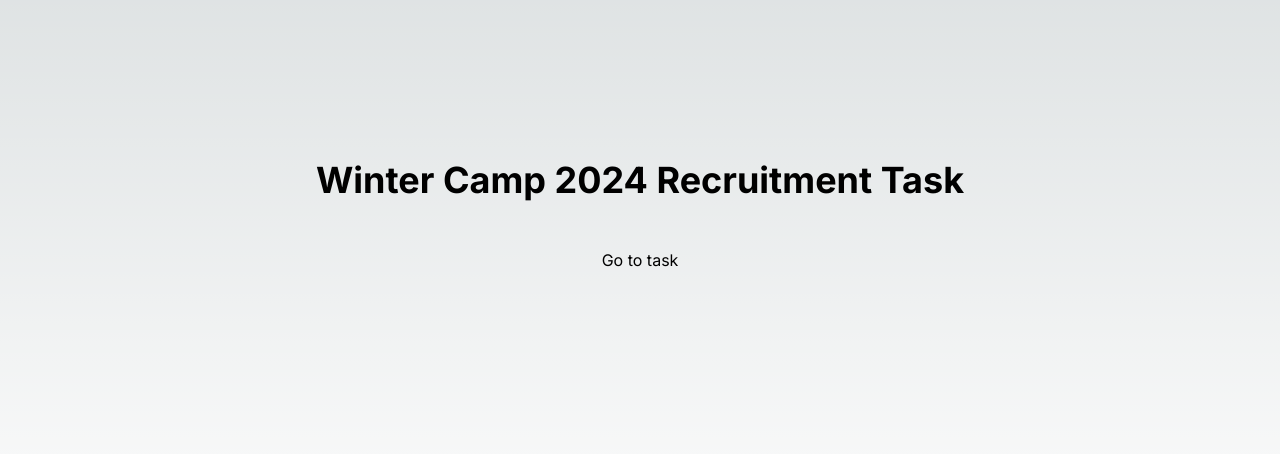
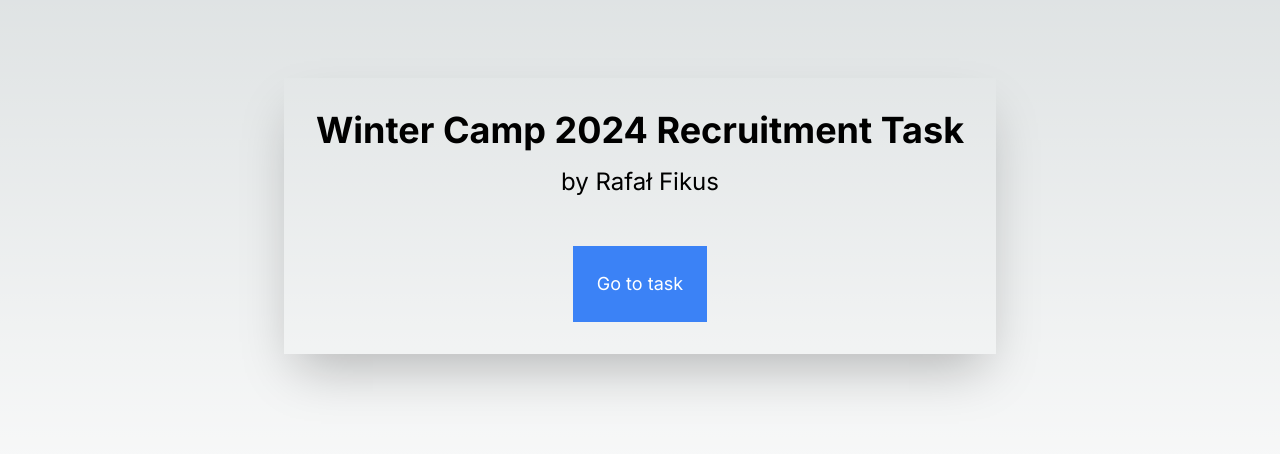
Before and after one commit to gorrion-io/winter-camp-2024, a Next.js app: page / in a window 1280 px wide. Shown: the part 184-638 px from the top of the page. Built offline with nearby package versions, Linux system fonts and the light colour scheme.

Commit message:
Modified homepage, created custom error page

```diff
--- a/package.json
+++ b/package.json
@@ -17,6 +17,7 @@
   },
   "devDependencies": {
     "@types/js-yaml": "^4.0.9",
+    "@types/next": "^9.0.0",
     "@types/node": "^20",
     "@types/react": "^18",
     "@types/react-dom": "^18",
--- /dev/null
+++ b/pages/404.tsx
@@ -0,0 +1,41 @@
+import Link from "next/link";
+import React from "react";
+
+const CustomErrorPage = () => {
+  return (
+    <div className="flex items-center justify-center w-full h-screen px-16 bg-gray-200 md:px-0">
+      <div className="flex flex-col items-center justify-center px-4 py-8 bg-white border border-gray-200 rounded-lg shadow-2xl md:px-8 lg:px-24">
+        <p className="text-6xl font-bold tracking-wider text-gray-300 md:text-7xl lg:text-9xl">
+          404
+        </p>
+        <p className="mt-4 text-2xl font-bold tracking-wider text-gray-500 md:text-3xl lg:text-5xl">
+          Oops!
+        </p>
+        <p className="pb-4 mt-4 text-center text-gray-500 border-b-2">
+          Something went wrong...
+        </p>
+        <Link
+          href="/"
+          className="flex items-center px-4 py-2 mt-6 space-x-2 text-gray-100 transition duration-150 bg-blue-500 rounded hover:bg-blue-600"
+          title="Return Home"
+        >
+          <svg
+            xmlns="http://www.w3.org/2000/svg"
+            className="w-5 h-5"
+            viewBox="0 0 20 20"
+            fill="currentColor"
+          >
+            <path
+              fill-rule="evenodd"
+              d="M9.707 14.707a1 1 0 01-1.414 0l-4-4a1 1 0 010-1.414l4-4a1 1 0 011.414 1.414L7.414 9H15a1 1 0 110 2H7.414l2.293 2.293a1 1 0 010 1.414z"
+              clip-rule="evenodd"
+            ></path>
+          </svg>
+          <span>Return Home</span>
+        </Link>
+      </div>
+    </div>
+  );
+};
+
+export default CustomErrorPage;
--- a/pages/index.tsx
+++ b/pages/index.tsx
@@ -8,13 +8,21 @@ export default function Home() {
     <main
       className={`flex min-h-screen flex-col place-content-center place-items-center p-24 ${inter.className}`}
     >
-      <div className="flex place-items-center">
-        <h1 className="text-4xl font-bold text-center">
-          Winter Camp 2024 Recruitment Task
-        </h1>
-      </div>
-      <div className="flex place-items-center mt-12">
-        <Link href="/task/1">Go to task</Link>
+      <div className="flex flex-col items-center justify-center p-8 shadow-2xl ">
+        <div className="flex flex-col items-center justify-center gap-4">
+          <h1 className="text-4xl font-bold text-center">
+            Winter Camp 2024 Recruitment Task
+          </h1>
+          <h2 className="text-2xl">by Rafał Fikus</h2>
+        </div>
+        <div className="flex mt-12 place-items-center">
+          <Link
+            href="/task/1"
+            className="p-6 text-lg text-white transition bg-blue-500 hover:bg-blue-600"
+          >
+            Go to task
+          </Link>
+        </div>
       </div>
     </main>
   );
```
Also changed, not shown: 1 other file (tests, documents, lock files or other folders).
